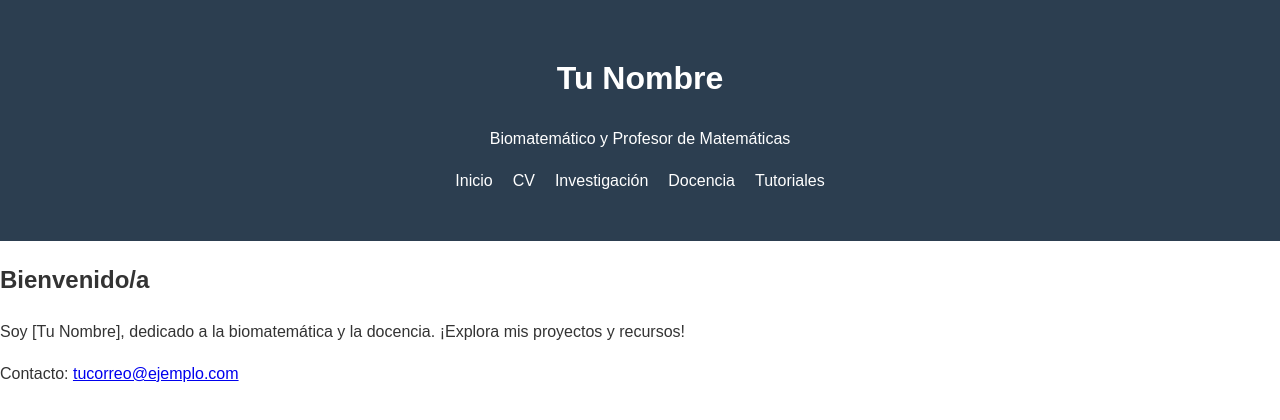
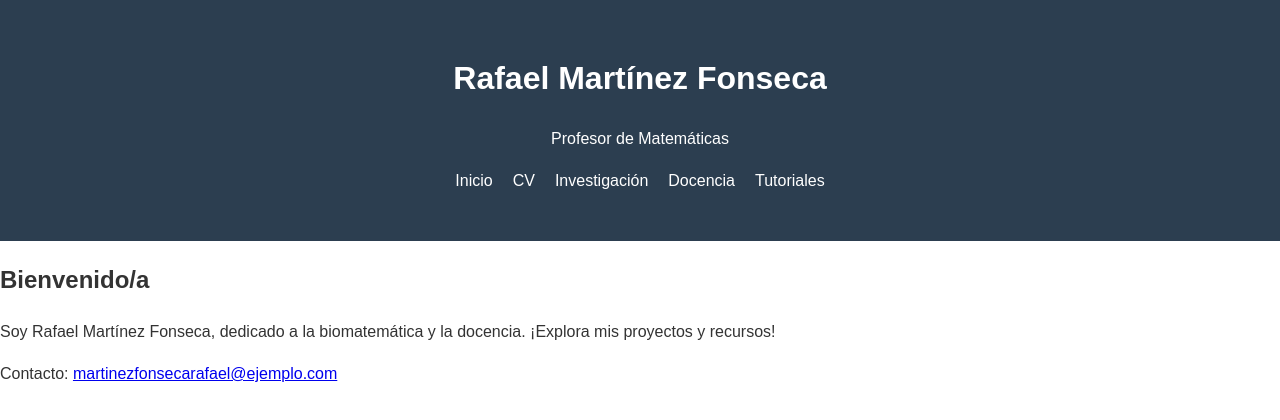
Before and after one commit to RafaelMarFon/RafaelMarFon.github.io, a plain HTML site: page index.html in a window 1280 px wide. Drawn offline with Linux system fonts and the light colour scheme.

Commit message:
Update index.html

```diff
--- a/index.html
+++ b/index.html
@@ -3,13 +3,13 @@
 <head>
     <meta charset="UTF-8">
     <meta name="viewport" content="width=device-width, initial-scale=1.0">
-    <title>Tu Nombre - Biomate­mático</title>
+    <title>Rafael Martínez Fonseca</title>
     <link rel="stylesheet" href="css/styles.css">
 </head>
 <body>
     <header class="header">
-        <h1>Tu Nombre</h1>
-        <p>Biomate­mático y Profesor de Matemáticas</p>
+        <h1>Rafael Martínez Fonseca</h1>
+        <p>Profesor de Matemáticas</p>
         <nav>
             <ul class="menu">
                 <li><a href="index.html">Inicio</a></li>
@@ -23,11 +23,11 @@
 
     <section class="bienvenida">
         <h2>Bienvenido/a</h2>
-        <p>Soy [Tu Nombre], dedicado a la biomate­mática y la docencia. ¡Explora mis proyectos y recursos!</p>
+        <p>Soy Rafael Martínez Fonseca, dedicado a la biomate­mática y la docencia. ¡Explora mis proyectos y recursos!</p>
     </section>
 
     <footer>
-        <p>Contacto: <a href="mailto:tucorreo@ejemplo.com">tucorreo@ejemplo.com</a></p>
+        <p>Contacto: <a href="mailto:tucorreo@ejemplo.com">martinezfonsecarafael@ejemplo.com</a></p>
     </footer>
 </body>
 </html>
```
